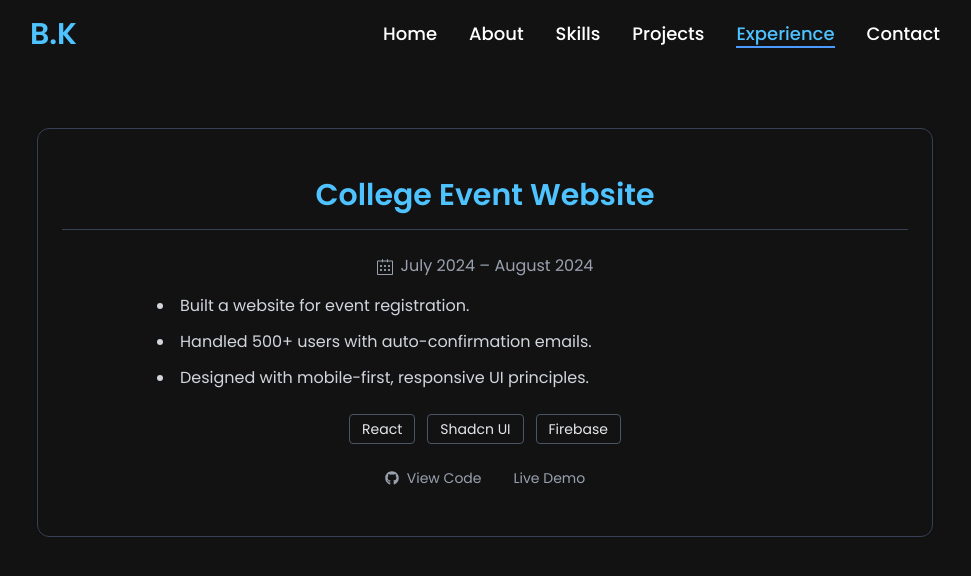
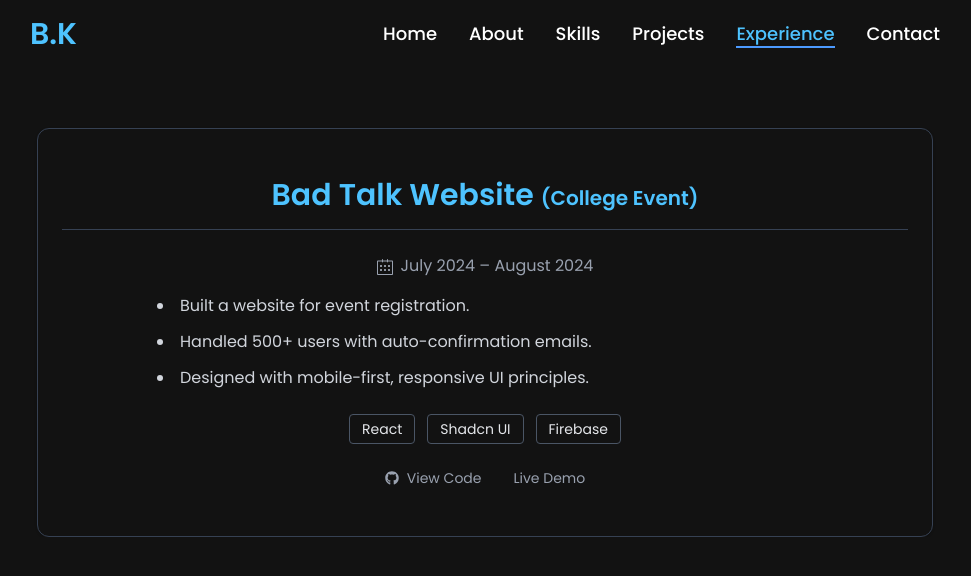
Before and after one commit to BharatKhatwani/Portfolio, a React (Vite) app: page /experience in a window 1280 px wide. Shown: the top 576 px of the page, without its empty margins (155-1126 px from the left). Built offline with nearby package versions, Linux system fonts and the light colour scheme.

Commit message:
'update the fabicon'

```diff
--- a/index.html
+++ b/index.html
@@ -2,7 +2,7 @@
 <html lang="en">
   <head>
     <meta charset="UTF-8" />
-    <link rel="icon" type="image/svg+xml" href="/vite.svg" />
+    <link rel="icon" type="apple-touch-icon.png" href="/apple-touch-icon.png" />
     <meta name="viewport" content="width=device-width, initial-scale=1.0" />
     <title>Bharat Khatwani</title>
 
--- a/src/Components/Experience.jsx
+++ b/src/Components/Experience.jsx
@@ -13,7 +13,9 @@ const Experience = () => {
       className="max-w-4xl w-full mx-auto px-4 sm:px-6 py-10 sm:py-12 border border-gray-700 text-gray-200 rounded-xl shadow mt-20 sm:mt-32"
     >
       <h2 className="text-center text-2xl sm:text-3xl font-semibold mb-4 text-[#4EC3FF]">
-        College Event Website
+        Bad Talk Website  <span className='text-xl'>
+          (College Event)
+          </span>
       </h2>
 
       <hr className="border-gray-700 mb-6" />
```
Also changed, not shown: public/apple-touch-icon.png (added), 1 other file (tests, documents, lock files or other folders).
